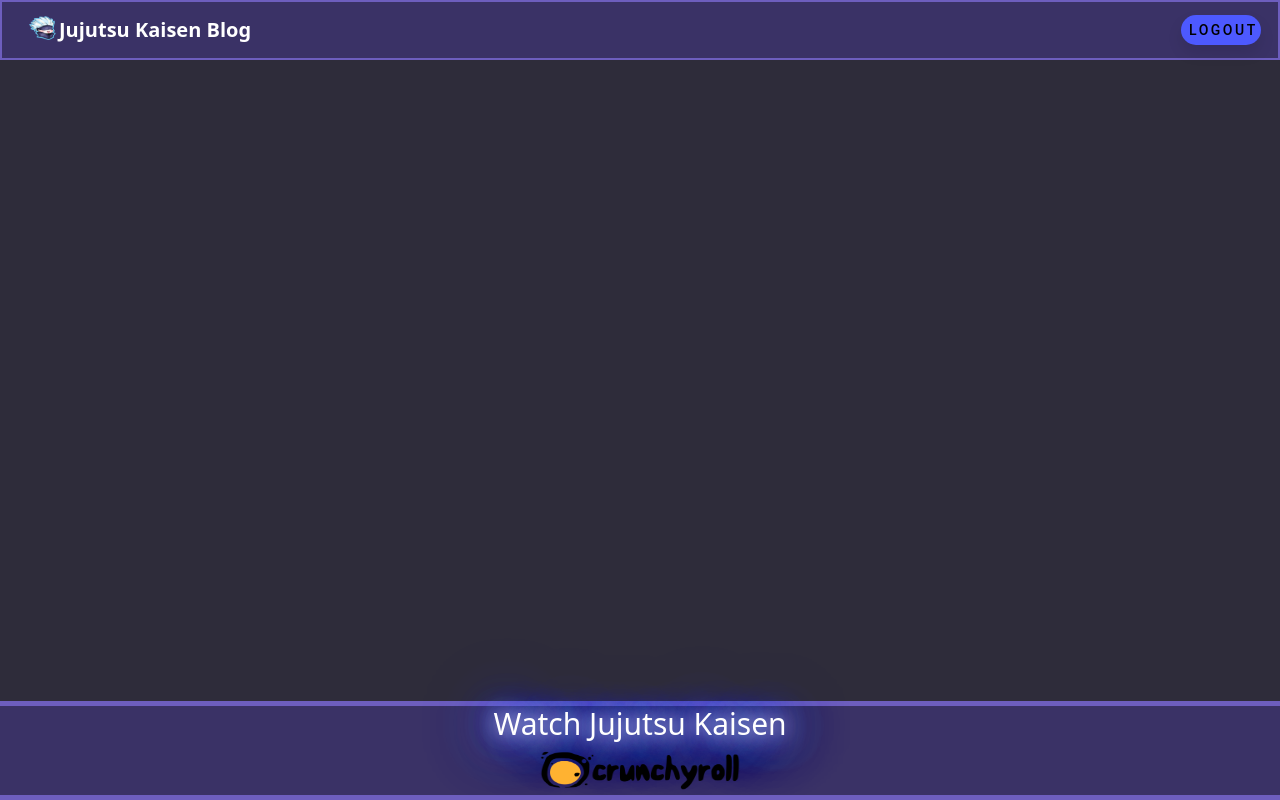
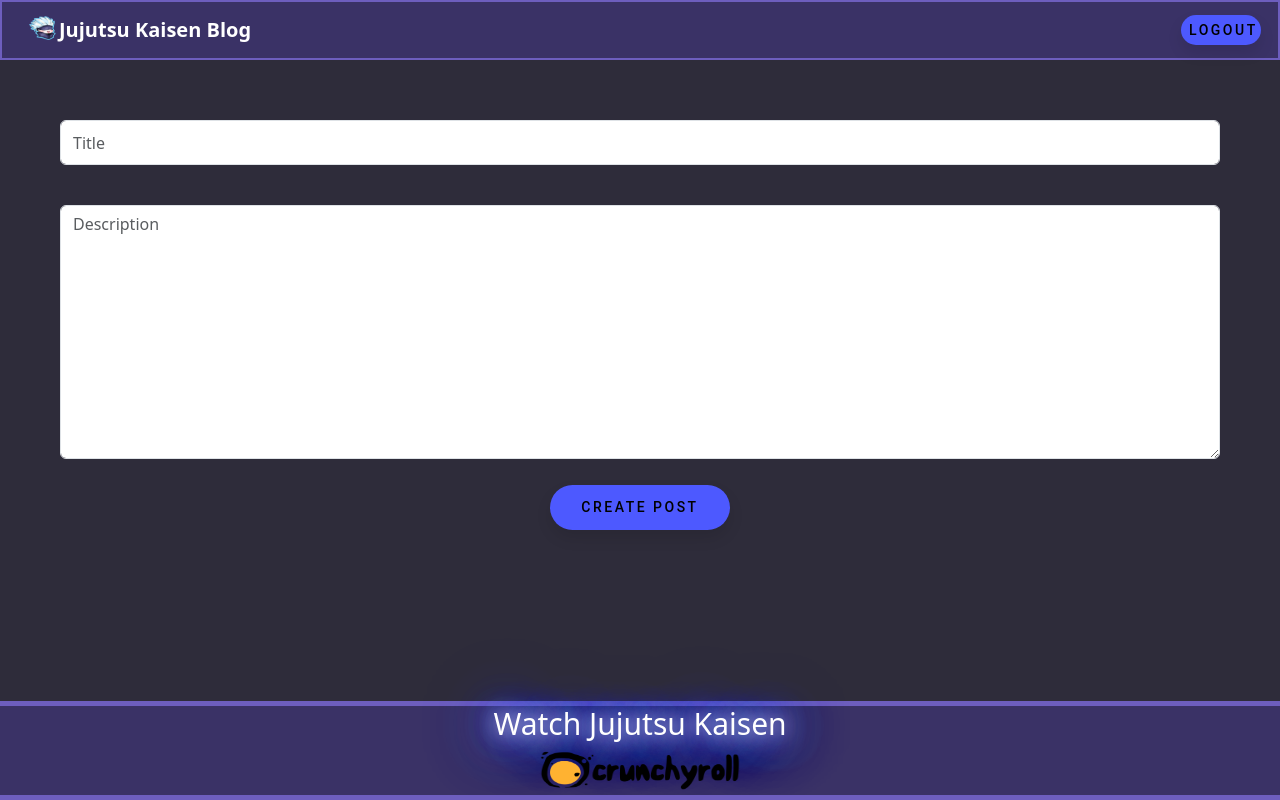
Before and after one commit to molyneauxk93/JJK-FanBlog, a React (Create React App) app in the folder client/: page /newpost in a window 1280 px wide. Built offline with nearby package versions, Linux system fonts and the light colour scheme; sample sign-in values are in the browser's storage.

Commit message:
Adding current progress on new post functionality

```diff
--- a/client/src/App.css
+++ b/client/src/App.css
@@ -268,3 +268,19 @@
     white-space: nowrap;
     text-align: center;
 }
+
+/* css for create post page */
+
+.newpost-container {
+    text-align: center;
+    padding: 30px;
+}
+
+.newpost-input {
+    margin: 20px;
+    padding: 10px;
+}
+
+.newpost-desc {
+    height: 150px;
+}
--- a/client/src/App.js
+++ b/client/src/App.js
@@ -9,16 +9,20 @@
 import { setContext } from '@apollo/client/link/context';
 
 import './App.css';
+
+// imports for components
 import Nav from './components/Nav';
 import Footer from './components/Footer';
 import BlogPosts from './components/BlogPosts';
 
+// imports for pages
 import HomePage from './pages/HomePage';
 import Login from './pages/Login';
 import SignUp from './pages/SignUp';
 import Blog from './pages/Blog';
 import BlogPost from './pages/BlogPost';
 import Profile from './pages/Profile';
+import AddPost from './pages/NewPost'
 import Auth from './utils/auth';
 
 const httpLink = createHttpLink({
@@ -89,6 +93,14 @@
           element={<BlogPost />}
           />
 
+      {/* if user is logged in route to add post, else re-route to login */}
+          <Route
+            path="/newpost"
+            element={ isLoggedIn
+              ? <AddPost />
+              : <Navigate to="/login" replace />}
+          />
+
           </Routes>
 
 
--- a/client/src/pages/Login.js
+++ b/client/src/pages/Login.js
@@ -5,7 +5,7 @@
 
 
 
-const Login = (props) => {
+const Login = () => {
 
     const [formState, setFormState] = useState({ email: "", password: "" });
     const [login, { error }] = useMutation(LOGIN);
--- a/client/src/pages/NewPost.js
+++ b/client/src/pages/NewPost.js
@@ -1,13 +1,14 @@
 import React, { useState } from 'react';
 import { useMutation } from '@apollo/client';
 import { ADD_POST } from '../utils/mutations';
-import Auth from '../utils/auth';
+
+
 
 
 const AddPost = () => {
 
-    const [formState, setFormState] = useState({ title: '', description: '', postAuthor: ''});
-    const [addpost, { error }] = useMutation(ADD_POST);
+    const [formState, setFormState] = useState({ title: '', description: '', postAuthor: '' });
+    const [addpost] = useMutation(ADD_POST);
 
     const handleFormSubmit = async (event) => {
         event.preventDefault();
@@ -16,7 +17,7 @@
             variables: {
                 title: formState.title,
                 description: formState.description,
-                    postAuthor: formState.postAuthor,
+                postAuthor: 'joshymol',
             },
         });
         window.location.reload(false);
@@ -31,25 +32,13 @@
     };
 
     return (
-        <div>
+        <div className="newpost-container">
             <form onSubmit={handleFormSubmit}>
-                <div>
-                    <input
-                    placeholder="Title"
-                    name="title"
-                    type="text"
-                    id="title"
-                    onChange={handleChange}
-                    />
+                <div className="mb-3 newpost-input" >
+                    <input type="title" className="form-control" id="title" placeholder="Title"  name="title" onChange={handleChange}/>
                 </div>
-                <div>
-                    <input
-                    placeholder="Enter Details"
-                    name="description"
-                    type="text"
-                    id="description"
-                    onChange={handleChange}
-                    />
+                <div className="mb-3 newpost-input">
+                    <textarea className="form-control" type="description" id="description" rows="10" placeholder="Description" name="description" onChange={handleChange}></textarea>
                 </div>
                 <div>
                     <button className="button" type="submit">Create Post</button>
```
Lines whose indentation alone changed are shown as unchanged.
